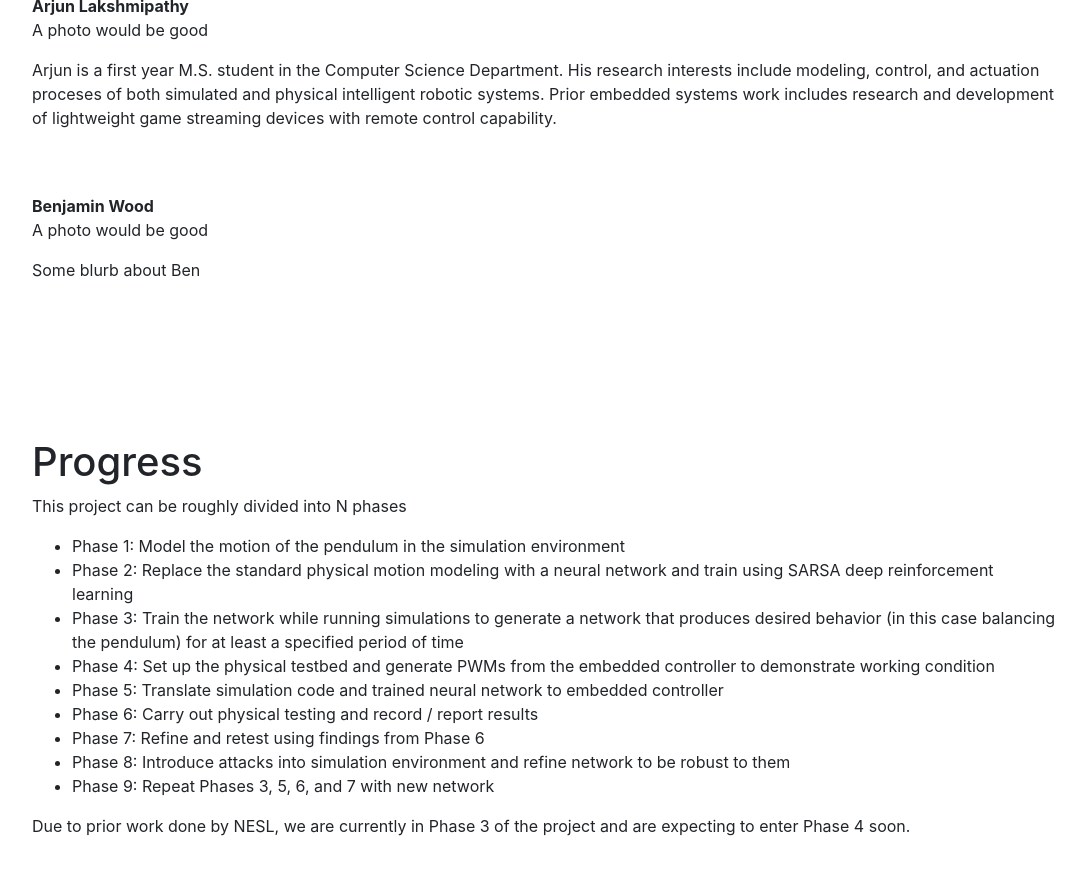
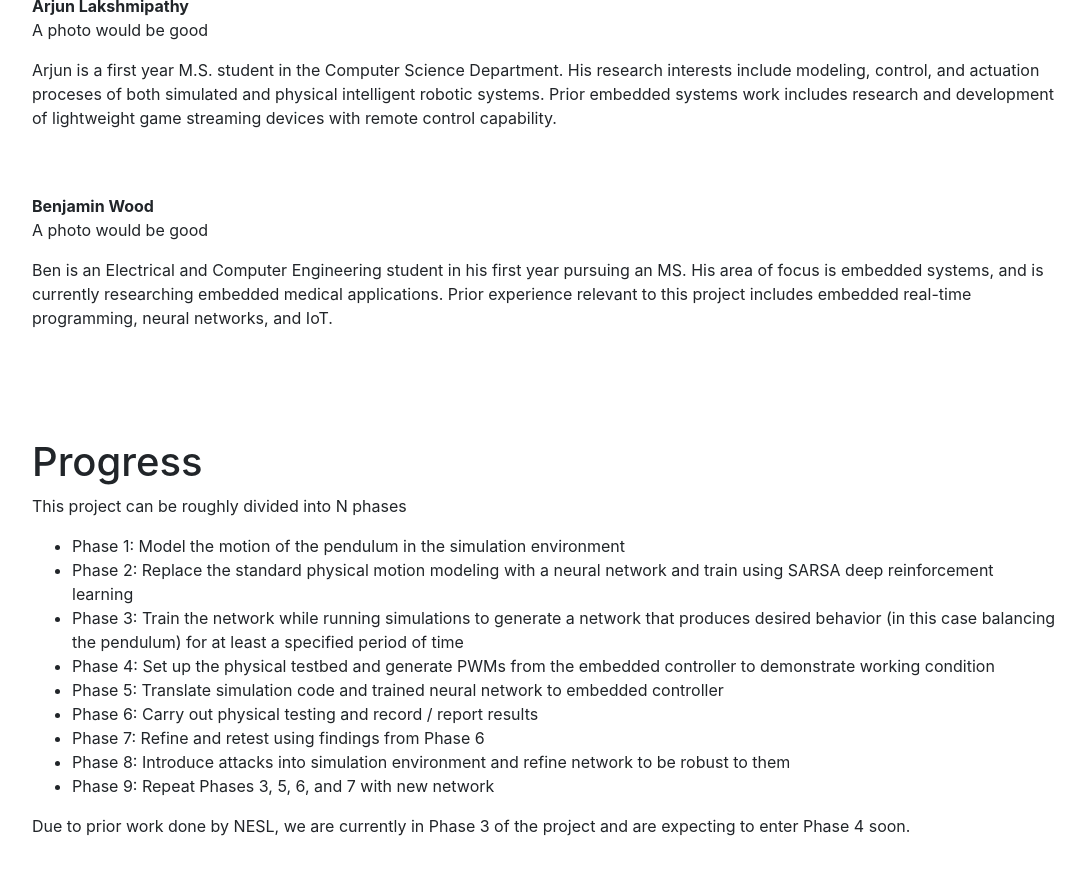
Before and after one commit to lakshmipathyarjun6/lakshmipathyarjun6.github.io, a Jekyll site: the page built from index.md, in a window 1280 px wide and 900 px high, scrolled down 708 px. Shown: the top 875 px of the window, without its empty margins (96-1181 px from the left). Built offline with Jekyll 4.4.1, drawn with Linux system fonts in a browser that asks for light colours.

Commit message:
updated ben's bio

```diff
--- a/index.md
+++ b/index.md
@@ -24,7 +24,7 @@ layout: default
     <br>
     <strong>Benjamin Wood</strong>
     <p>A photo would be good</p>
-    <p>Some blurb about Ben</p>
+    <p>Ben is an Electrical and Computer Engineering student in his first year pursuing an MS. His area of focus is embedded systems, and is currently researching embedded medical applications. Prior experience relevant to this project includes embedded real-time programming, neural networks, and IoT. </p>
 </div>
 <div id="Progress" class="section">
     <h1>Progress</h1>
```
